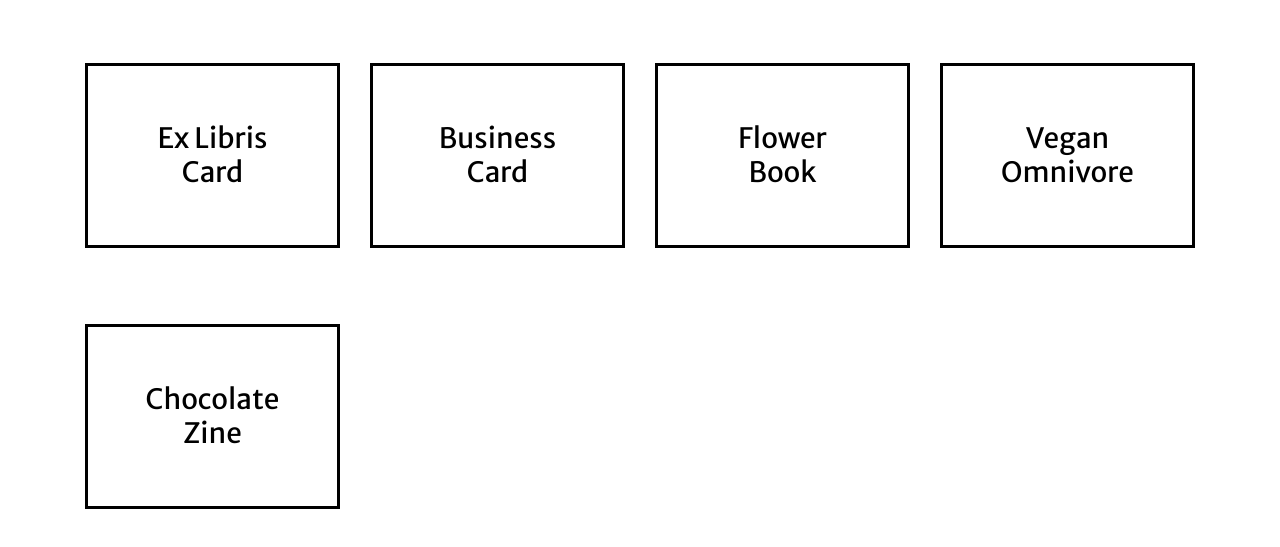
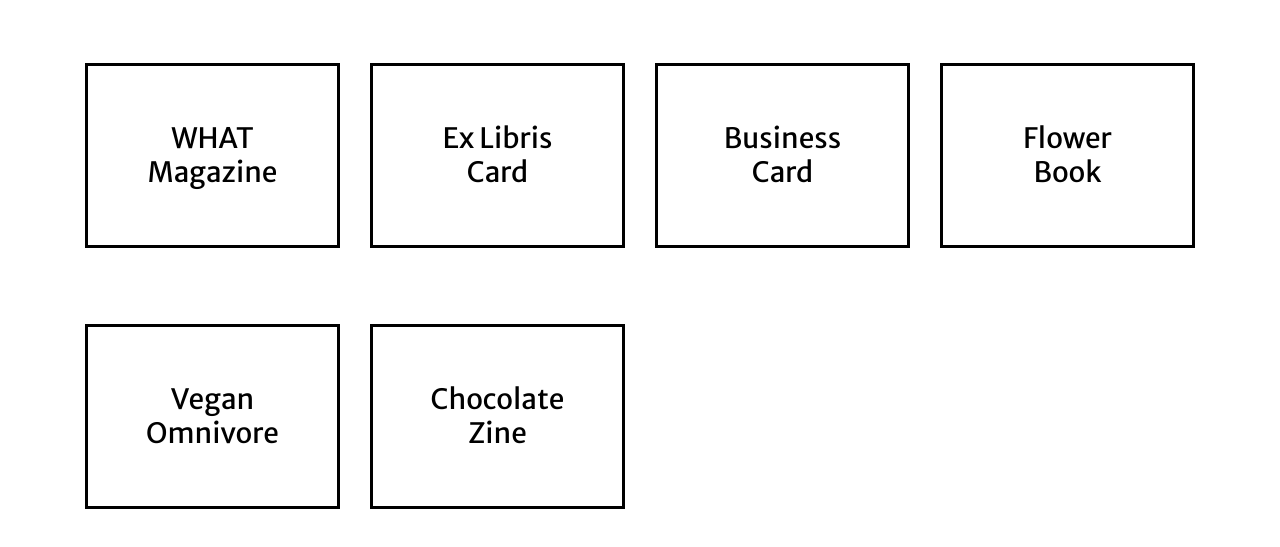
Before and after one commit to taylorlexi/taylorlexi.github.io, a plain HTML site: page design/index.html in a window 1280 px wide. Shown: the part 201-748 px from the top of the page. Drawn offline with Linux system fonts and the light colour scheme.

Commit message:
Update index.html

```diff
--- a/design/index.html
+++ b/design/index.html
@@ -46,6 +46,11 @@
   <section class="page-section" id="services">
     <div class="container">
       <div class="row">
+	 <div class="col-lg-3 col-md-6 text-center">
+          <div class="mt-5">
+            <a href="PDF/newyorkmagnew.png"><h3 style="border:3px; border-style:solid; border-color:#000000; padding: 2em;">WHAT Magazine</h3></a>
+          </div>
+        </div>
         <div class="col-lg-3 col-md-6 text-center">
           <div class="mt-5">
 
```
